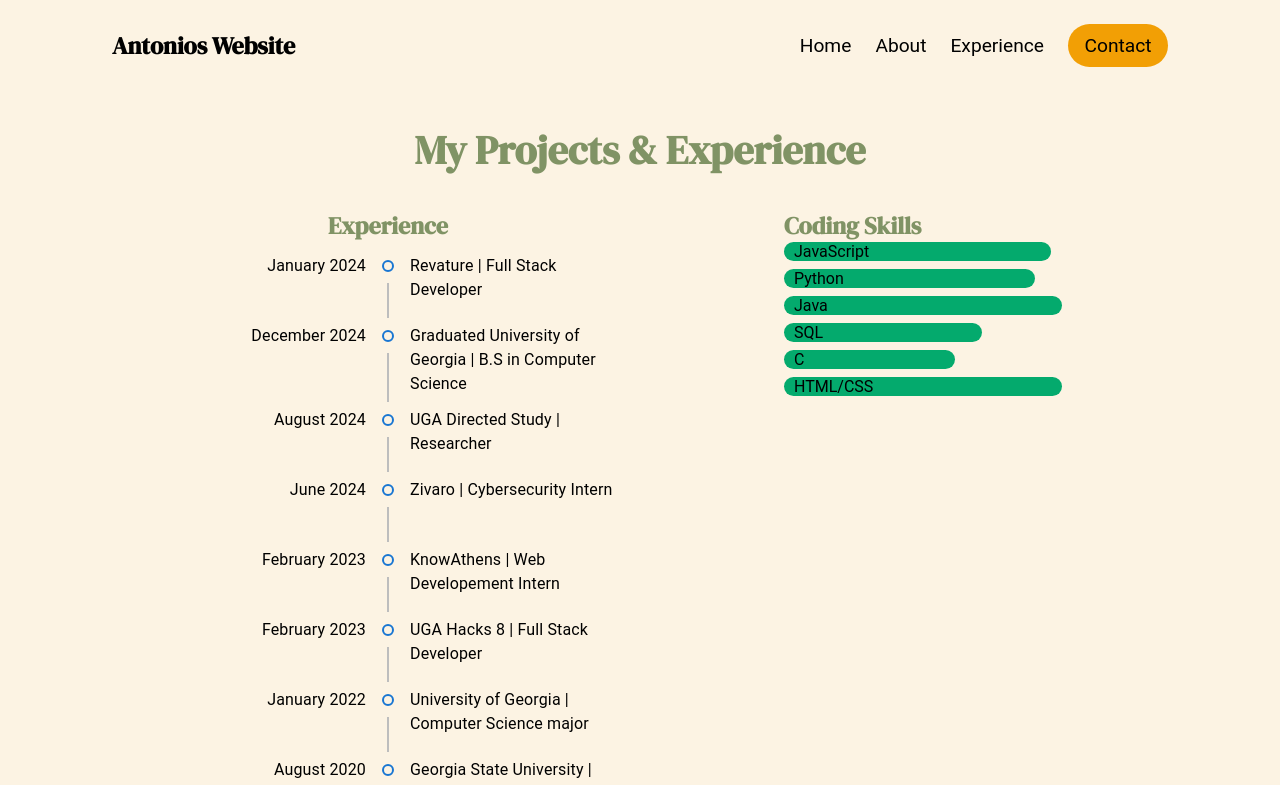
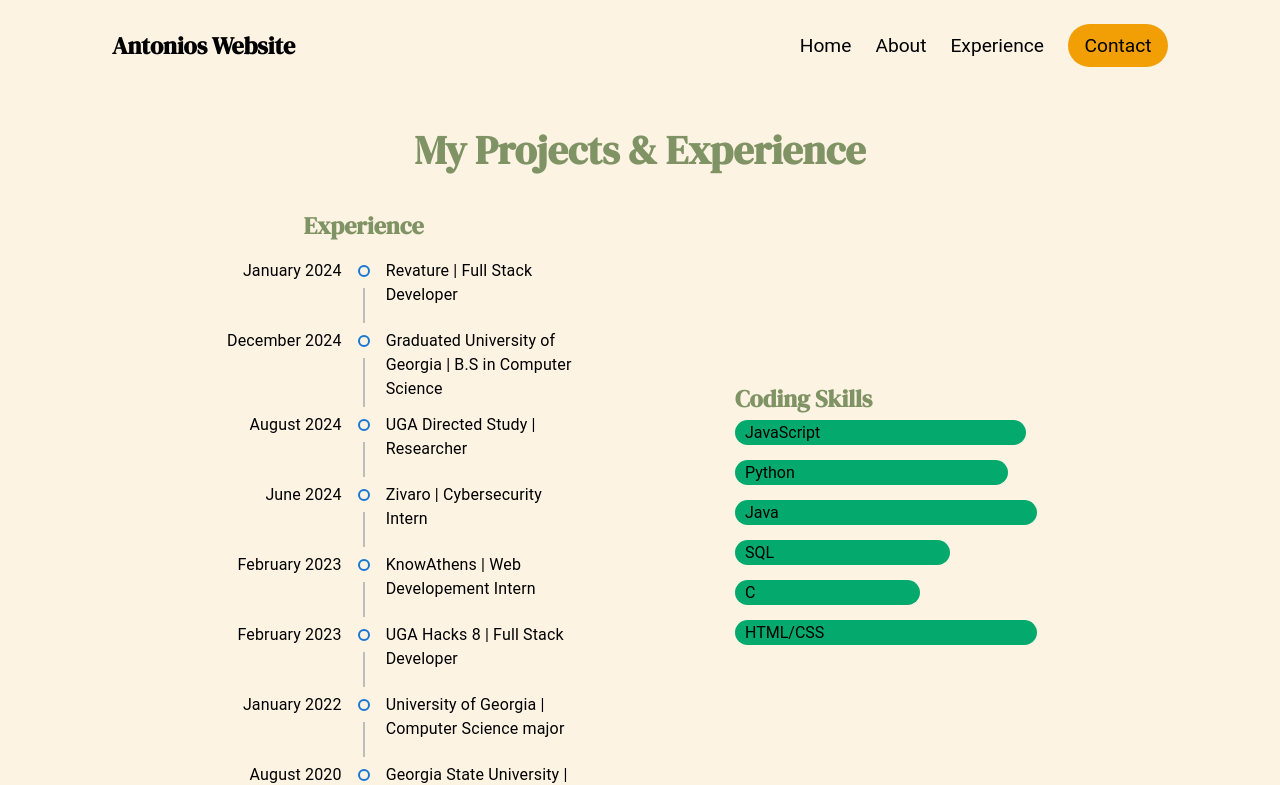
Before and after one commit to amendoza09/new-personal-web, a React (Create React App) app in the folder new-personal-web/: page /new-personal-web/projects in a window 1280 px wide. Shown: the top 785 px of the page. Built offline with nearby package versions, Linux system fonts and the light colour scheme.

Commit message:
css updates

```diff
--- a/new-personal-web/src/components/Projects.css
+++ b/new-personal-web/src/components/Projects.css
@@ -136,50 +136,85 @@
     width: 50%;
 }
 .skills-container{
-    width: 50%;
+    width: 60%;
     display: flex;
     flex-direction: column;
     text-align: left;
+    justify-content: center;
+    transform: scale(0.8);
+    animation: growContainer 0.5s ease-out forwards;
+}
+.skills-title {
+    margin-bottom: 5px;
 }
 .coding-list li{
     list-style-type: none;
     transform: none;
     color: black;
-    margin-bottom: 8px;
+    display: flex;
+    flex-direction: column;
+    justify-content: center;
+    margin-bottom: 15px;
+    height: 25px;
+    border-radius: 50px;
+    transform: translateX(-50px);
+    opacity: 0;
+    animation: growSkill 0.5s ease-out forwards;
 }
+.coding-list li:nth-child(1) { animation-delay: 0.1s; }
+.coding-list li:nth-child(2) { animation-delay: 0.2s; }
+.coding-list li:nth-child(3) { animation-delay: 0.3s; }
+.coding-list li:nth-child(4) { animation-delay: 0.4s; }
+.coding-list li:nth-child(5) { animation-delay: 0.5s; }
+.coding-list li:nth-child(6) { animation-delay: 0.6s; }
+
 .skill-js{
     width: 48%;
     background-color: #04AA6D;
-    border-radius: 10px;
     padding-left: 10px;
 }
 .skill-py{
     width: 45%;
     background-color: #04AA6D;
-    border-radius: 10px;
     padding-left: 10px;
 }
 .skill-java{
     width: 50%;
     background-color: #04AA6D;
-    border-radius: 10px;
     padding-left: 10px;
 }
 .skill-c{
     width: 30%;
     background-color: #04AA6D;
-    border-radius: 10px;
     padding-left: 10px;
 }
 .skill-html{
     width: 50%;
     background-color: #04AA6D;
-    border-radius: 10px;
     padding-left: 10px;
 }
 .skill-sql{
     width: 35%;
     background-color: #04AA6D;
-    border-radius: 10px;
     padding-left: 10px;
 }
+@keyframes growContainer {
+    0% {
+        opacity: 0;
+        transform: scale(0.8);
+    }
+    100% {
+        opacity: 1;
+        transform: scale(1);
+    }
+}
+@keyframes growSkill {
+    0% {
+        opacity: 0;
+        transform: translateX(-50px);
+    }
+    100% {
+        opacity: 1;
+        transform: translateX(0);
+    }
+}
--- a/new-personal-web/src/components/Projects.js
+++ b/new-personal-web/src/components/Projects.js
@@ -1,4 +1,4 @@
-import React from 'react';
+import React, { useEffect } from 'react';
 import TimelineComponent from './Timeline';
 import './Projects.css';
 import github from './assets/github.png';
@@ -75,18 +75,23 @@ const Projects = () => {
         },
     ];
 
+    useEffect(() => {
+        const container = document.querySelector('.skills-container');
+        container.classList.add('loaded');
+    }, []);
+
     return (
     <section className="projects transition-fade">
         <div className="projects-container">
             <h2 className="pg-title">My Projects & Experience</h2>
             <div className="experience-skills-container">
                 <div className="experience-container">
-                    <h2>Experience</h2>
+                    <h2 className="skills-title">Experience</h2>
                     <TimelineComponent />
                 </div>
                 <div className="skills-container">
                     <div className="hard-skills">
-                        <h2>Coding Skills</h2>
+                        <h2 className="skills-title">Coding Skills</h2>
                         <div className="coding-skills">
                             <ul className="coding-list">
                                 <li className="skill-js">JavaScript</li>
```
